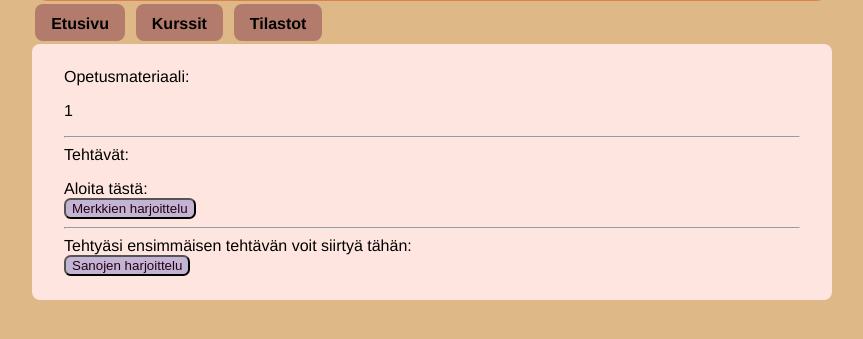
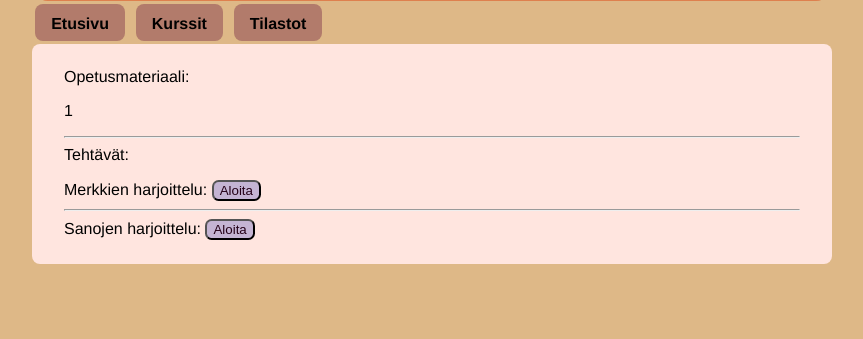
Before and after one commit to Mullil/teaching-application-project, a Flask app: template templates/exercises.html in a window 1280 px wide. Shown: the part 287-626 px from the top of the page, without its empty margins (208-1071 px from the left). Run offline with Flask 3, Linux system fonts and the light colour scheme; the template is opened without the code that fills it: most values are stand-ins (such as "Sample title", 1, 10 or a date in 2020).

Commit message:
Update template

```diff
--- a/templates/exercises.html
+++ b/templates/exercises.html
@@ -11,16 +11,14 @@ Opetusmateriaali:
 Tehtävät:
 <p>
 <form action="1/{{url_course_name}}" method="get">
-	Aloita tästä:
-	<br>
-	<button type="Submit">Merkkien harjoittelu</button>
+	Merkkien harjoittelu:
+	<button type="Submit">Aloita</button>
 	<hr>
 </form>
 
 <form action="2/{{url_course_name}}" method="get">
-	Tehtyäsi ensimmäisen tehtävän voit siirtyä tähän:
-	<br>
-	<button type="Submit">Sanojen harjoittelu</button>
+	Sanojen harjoittelu:
+	<button type="Submit">Aloita</button>
 </form>
 
 {% endblock %}
```
